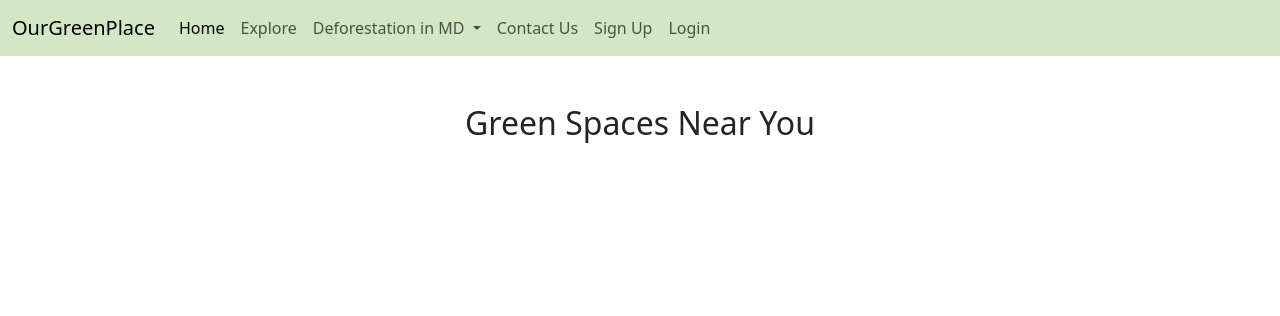
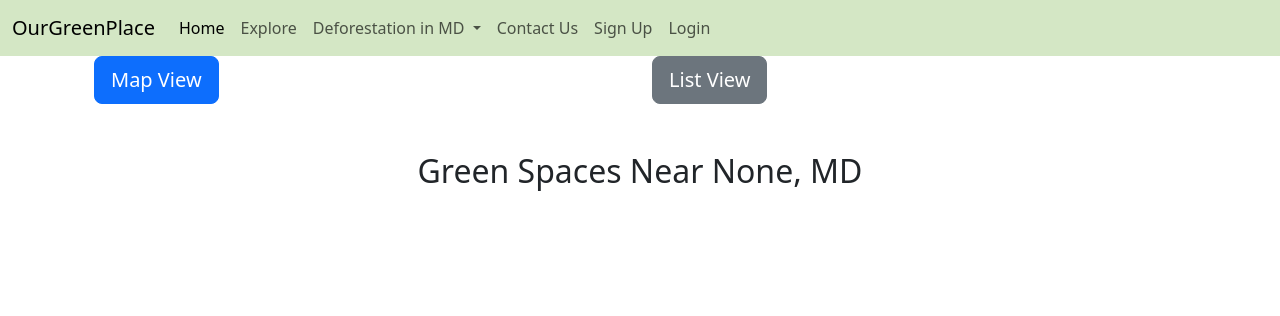
Before and after one commit to aliyahsmith-bradley/OurGreenPlace_SeniorCapstone, a Flask app: page /explore in a window 1280 px wide. Shown: the top 316 px of the page. Run offline with Flask 3, Linux system fonts and the light colour scheme; data that the repository does not hold is empty; some libraries are stand-ins or nearby versions.

Commit message:
Map view fully implemented

```diff
--- a/website/searchGreenSpaces.py
+++ b/website/searchGreenSpaces.py
@@ -8,8 +8,12 @@ load_dotenv()
 def request_green_spaces(city="Baltimore"): # Baltimore set as default
     request_url = "https://trailapi-trailapi.p.rapidapi.com/activity/"
 
-    # Query contains multiple fixed elements (e.g the activity will always be "hiking" currently)
-    querystring = {"limit":"25","q-city_cont":{city},"q-country_cont":"United States"}
+    # Query contains multiple fixed elements
+    querystring = {
+        "limit":"25",
+        "q-city_cont":{city},
+        "q-state_cont":"Maryland",
+        "q-country_cont":"United States"}
 
     headers = {
 	    "X-RapidAPI-Key": "8a3b9254b6msh07f124103c9bc73p1948dbjsn40b20eb8f6d1",
@@ -32,7 +36,7 @@ def request_green_spaces(city="Baltimore"): # Baltimore set as default
 
     return response.json()
 
-def retrieve_green_spaces(city="Baltimore"):
+def retrieve_green_spaces():
     city = request.args.get("city")
     response = request_green_spaces(city)
 
@@ -40,67 +44,65 @@ def retrieve_green_spaces(city="Baltimore"):
     green_spaces = []
 
     for place_id, green_space_data in response.items():
-        # Only include green spaces that are in Maryland
-        if green_space_data.get("state") == "Maryland":
 
-            activity_type_name = None
-            length = None
-            rating = None
-            thumbnail = None
+        # Attributes
+        activity_type_name = None
+        length = None
+        rating = None
+        thumbnail = None
+        lat = green_space_data.get("lat", None)
+        lon = green_space_data.get("lon", None)
 
-            lat = green_space_data.get("lat", None)
-            lon = green_space_data.get("lon", None)
+        for activity_type in green_space_data.get("activities", {}):
+            activity_data = green_space_data["activities"][activity_type]
 
-            for activity_type in green_space_data.get("activities", {}):
-                activity_data = green_space_data["activities"][activity_type]
+            activity_type_name = activity_data.get("activity_type_name")
+            if activity_type_name is not None:
+                activity_type_name = activity_type_name.title()
+            else:
+                activity_type_name = "N/A"
 
-                activity_type_name = activity_data.get("activity_type_name")
-                if activity_type_name is not None:
-                    activity_type_name = activity_type_name.title()
+            # Extract rating if present, "N/A" if not
+            rating = activity_data.get("rating")
+            if rating is not None and rating != "0.00":
+                rating = str(rating).title() + "/5.00"
+            else:
+                rating = "N/A"
+
+        activities = green_space_data.get("activities", {})
+
+        for activity_type, activity_data in activities.items():
+            attribs = activity_data.get("attribs", {})
+
+            if "length" in attribs:
+                length = attribs["length"]
+                if length is not None and length != "0":
+                    length = str(length).title() + " Miles"
                 else:
-                    activity_type_name = "N/A"
+                    length = "N/A"
 
-                # Extract rating if present
-                rating = activity_data.get("rating")
-                if rating is not None and rating != "0.00":
-                    rating = str(rating).title() + "/5.00"
-                else:
-                    rating = "N/A"
+            thumbnail = activity_data.get("thumbnail")
+            if thumbnail:
+                break
+            else:
+                thumbnail = "/static/images/hiking_trail_image.png"
 
-            activities = green_space_data.get("activities", {})
+        green_space_info = {
+            "green_space_id": place_id,
+            "name": green_space_data.get("name", " "),
+            "city": green_space_data.get("city", " "),
+            "state": green_space_data.get("state", " "),
+            "country": green_space_data.get("country", " "),
+            "description": green_space_data.get("description", " "),
+            "directions": green_space_data.get("directions", " "),
+            "lat": lat,
+            "lon": lon,
+            "activity_type_name": activity_type_name,
+            "length":length,
+            "rating":rating,
+            "thumbnail":thumbnail
+        }
 
-            for activity_type, activity_data in activities.items():
-                attribs = activity_data.get("attribs", {})
+        green_spaces.append(green_space_info)
 
-                if "length" in attribs:
-                    length = attribs["length"]
-                    if length is not None and length != "0":
-                        length = str(length).title() + " Miles"
-                    else:
-                        length = "N/A"
-
-                thumbnail = activity_data.get("thumbnail")
-                if thumbnail:
-                    break
-                else:
-                    thumbnail = "/static/images/hiking_trail_image.png"
-
-            green_space_info = {
-                "green_space_id": place_id,
-                "name": green_space_data.get("name", " "),
-                "city": green_space_data.get("city", " "),
-                "state": green_space_data.get("state", " "),
-                "country": green_space_data.get("country", " "),
-                "description": green_space_data.get("description", " "),
-                "directions": green_space_data.get("directions", " "),
-                "lat": lat,
-                "lon": lon,
-                "activity_type_name": activity_type_name,
-                "length":length,
-                "rating":rating,
-                "thumbnail":thumbnail
-            }
-
-            green_spaces.append(green_space_info)
-
-    return green_spaces
+    return green_spaces, city
--- a/website/templates/views/explore.html
+++ b/website/templates/views/explore.html
@@ -3,9 +3,21 @@
 
 {% block content %}
 <div class="container">
+    <div class="row">
+    <div class="col-md-6">
+        <!-- Map View link -->
+        <a href="/map?city={{ city }}" class="btn btn-primary btn-lg btn-block">Map View</a>
+    </div>
+    <div class="col-md-6">
+        <!-- List View link -->
+        <a href="/explore?city={{ city }}" class="btn btn-secondary btn-lg btn-block">List View</a>
+    </div>
+    </div>
+</div>
+<div class="container">
     <div class="row justify-content-center">
         <div class="col-lg-12 text-center pt-5 pb-4">
-                <h2>Green Spaces Near You</h2>
+            <h2>Green Spaces Near {{ city }}, MD</h2>
         </div>
     </div>
     <div class="row justify-content-end">
@@ -16,7 +28,9 @@
                     {% if green_space.name != "None" %} <!-- Currently not working -->
                         <div class="green-space">
                             <div class="card custom-card-explore border-dark mb-3" style="max-width: 50rem;">
+                                    <!-- Can insert thumbnails/images here -- API ones are not great, need alternate solution
                                         <img class="card-img-top" src="{{ green_space.thumbnail }}" alt="Green Space Thumbnail">
+                                    -->
                                     <div class="card-body">
                                     <ul class="list-group list-group-flush">
                                         <li class="list-group-item list-group-item-custom" style="font-size: 24px;"><strong> {{ green_space.name }} </strong></li>
--- a/website/templates/views/home.html
+++ b/website/templates/views/home.html
@@ -42,7 +42,8 @@
             <input
               type="text"
               class="form-control"
-              name="city" id="city"
+              name="city"
+              id="city"
               placeholder="Enter your city"
             />
             <button
@@ -85,7 +86,7 @@
               <p class="card-text text-light">
                 Maryland is full of dozens of parks, trails, gardens, and more. View them all now.
               </p>
-              <a href="/map" class="btn btn-primary" style="background-color: white; border-color: white; color: #12372A;">Discover</a>
+              <a href="#" class="btn btn-primary" style="background-color: white; border-color: white; color: #12372A;">Discover</a>
             </div>
           </div>
         </div>
--- a/website/views.py
+++ b/website/views.py
@@ -1,4 +1,4 @@
-from flask import Blueprint, render_template, request
+from flask import Blueprint, render_template, request, redirect, session
 from website.searchGreenSpaces import retrieve_green_spaces
 from flask_login import current_user
 import folium
@@ -11,15 +11,15 @@ def home():
 
 @views.route("/explore")
 def explore():
-    green_spaces = retrieve_green_spaces()
-    return render_template("views/explore.html", green_spaces=green_spaces, user=current_user)
+    green_spaces, city = retrieve_green_spaces()
+    return render_template("views/explore.html", green_spaces=green_spaces, city=city, user=current_user)
 
 @views.route("/map")
 def map():
-    green_spaces = retrieve_green_spaces()
+    green_spaces, city = retrieve_green_spaces()
 
     # Coordinates are center of Maryland
-    green_space_map = folium.Map(location=[39.0458, -76.6413], zoom_start=9)
+    green_space_map = folium.Map(location=[39.0458, -76.6413], zoom_start=10)
 
     # Adds marker on map for each green space in Maryland -- need specific city to display
     for green_space in green_spaces:
@@ -30,7 +30,7 @@ def map():
 
     green_space_map = green_space_map._repr_html_()
 
-    return render_template("views/map.html", green_space_map=green_space_map, green_spaces=green_spaces, user=current_user)
+    return render_template("views/map.html", green_space_map=green_space_map, green_spaces=green_spaces, city=city, user=current_user)
 
 @views.route("/deforestationInMD")
 def deforestationInMD():
```
Also changed, not shown: website/templates/views/map.html (+12 -0 lines). Lines whose indentation alone changed are shown as unchanged.
